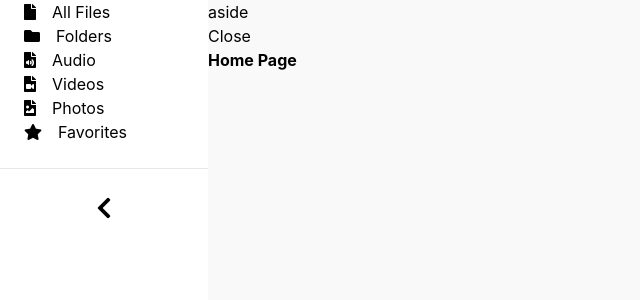
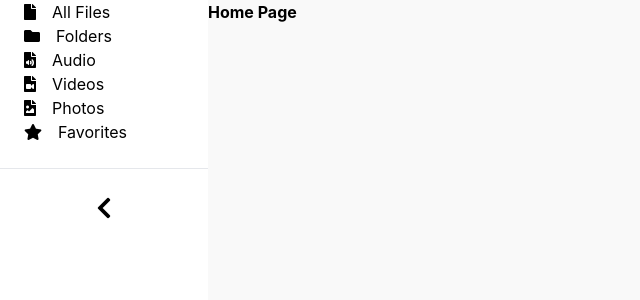
Before and after one commit to williamstyronejr/dashboard, a Next.js app: page / in a window 1280 px wide. Shown: the top 300 px of the page, without its empty margins (0-640 px from the left). Built offline with nearby package versions, Linux system fonts and the light colour scheme.

Commit message:
Now displays when media selected

```diff
--- a/src/components/Reader.tsx
+++ b/src/components/Reader.tsx
@@ -1,21 +1,33 @@
-import { useState } from "react";
+import { useMemo, useState } from "react";
+import Head from "next/head";
+import Link from "next/link";
+import { useReaderContext } from "../context/readerContext";
 
 const Reader = () => {
-  const [menu, setMenu] = useState(false);
+  const { state, setSelected, goToSlide } = useReaderContext();
+  const [fullScreen, setFullScreen] = useState(true);
+
+  const selectedMedia = useMemo(
+    () => (state.selected !== null ? state.list[state.selected] : null),
+    [state.selected, state.list]
+  );
 
   return (
-    <aside className={`shrink-0 ${menu ? "w-52" : "w-16"}`}>
-      aside
-      <button
-        className=""
-        type="button"
-        onClick={() => {
-          setMenu(!menu);
-        }}
-      >
-        Close
-      </button>
-    </aside>
+    <div
+      className={`absolute bg-white z-50
+    ${selectedMedia ? "h-screen p-4" : "h-0"}
+      ${fullScreen ? "w-screen right-0" : "w-full"}`}
+    >
+      <div className="relative">
+        <button
+          type="button"
+          className={`absolute  right-2 ${selectedMedia ? "block" : "hidden"}`}
+          onClick={() => setFullScreen(!fullScreen)}
+        >
+          <i className="fas fa-expand" />
+        </button>
+      </div>
+    </div>
   );
 };
 
```
